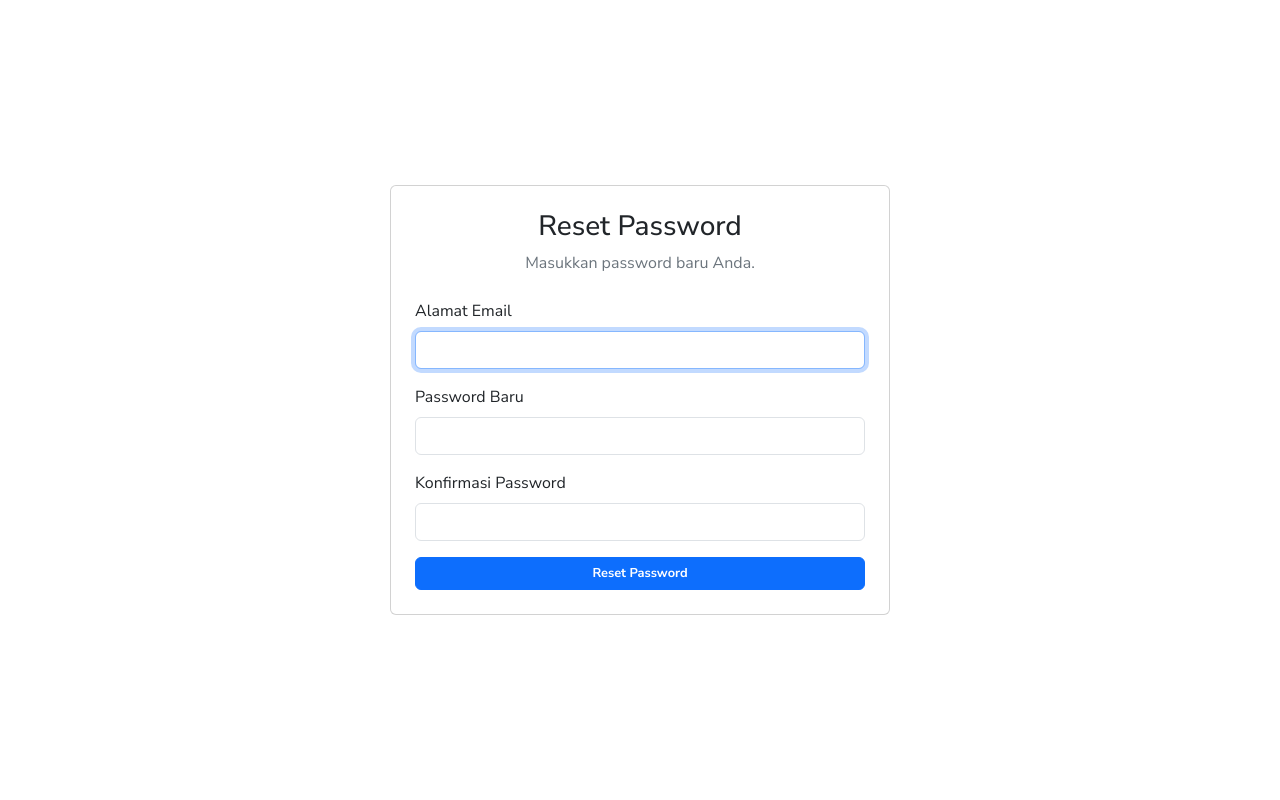
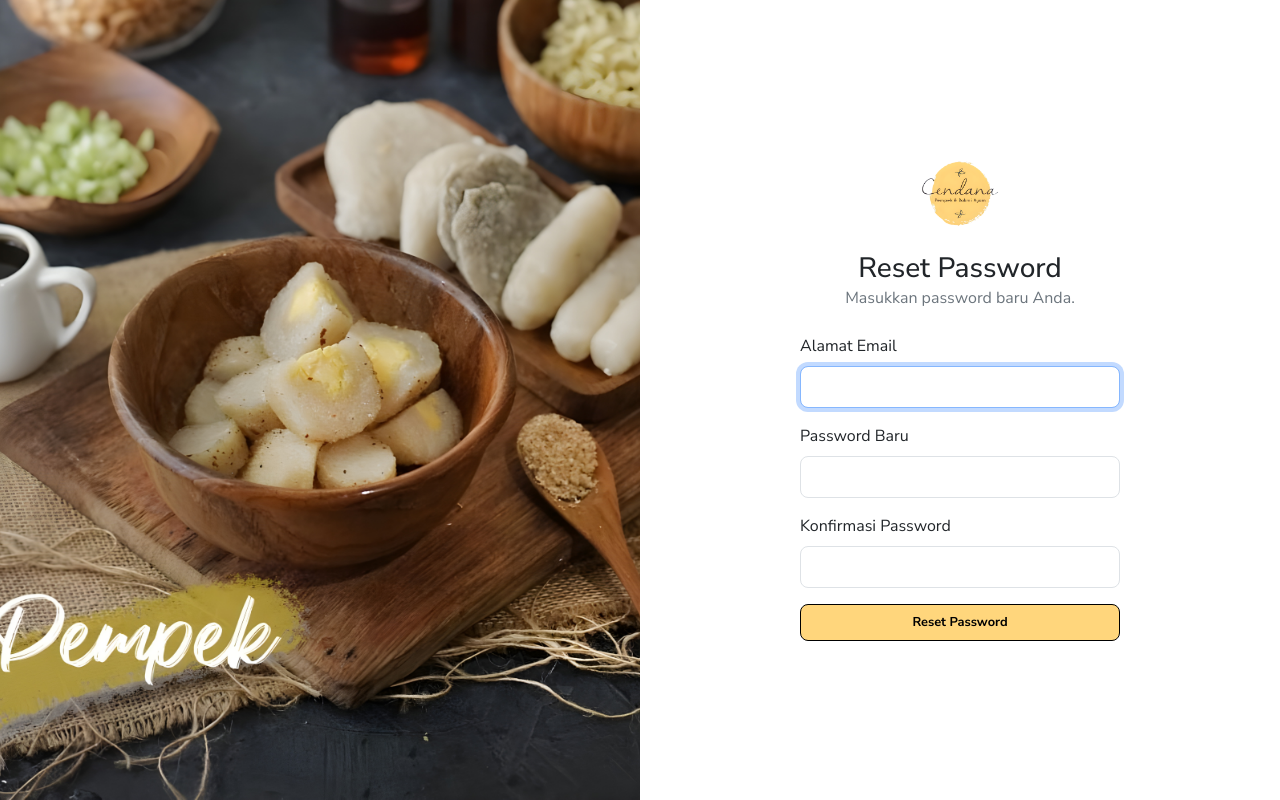
Before and after one commit to SukaMCD/Inceptum, a Laravel app: page /password/reset/1 in a window 1280 px wide. Run offline with Laravel 12, Linux system fonts and the light colour scheme.

Commit message:
Reset UI

```diff
--- a/cendana/resources/views/auth/reset-password.blade.php
+++ b/cendana/resources/views/auth/reset-password.blade.php
@@ -1,23 +1,36 @@
 <!DOCTYPE html>
 <html lang="en">
+
 <head>
     <meta charset="UTF-8">
     <meta name="viewport" content="width=device-width, initial-scale=1.0">
     <title>Reset Password</title>
-    <link href="https://cdn.jsdelivr.net/npm/bootstrap@5.3.8/dist/css/bootstrap.min.css" rel="stylesheet">
+    <link rel="icon" type="image/png" href="{{ asset('images/favicon.png') }}">
+    <link href="https://cdn.jsdelivr.net/npm/bootstrap@5.3.8/dist/css/bootstrap.min.css" rel="stylesheet" xintegrity="sha384-sRIl4kxILFvY47J16cr9ZwB07vP4J8+LH7qKQnuqkuIAvNWLzeN8tE5YBujZqJLB" crossorigin="anonymous">
     <link rel="stylesheet" href="{{ asset('css/auth.css') }}">
 </head>
+
 <body>
-    <div class="container d-flex justify-content-center align-items-center vh-100">
-        <div class="card p-4" style="max-width: 500px; width: 100%;">
+    <div class="row vh-100 g-0">
+        <!-- Gambar -->
+        <div class="col-lg-6 position-relative d-none d-lg-block">
+            <div class="bg-holder"></div>
+        </div>
+        <!-- Gambar -->
+
+        <!-- Form Reset Password -->
+        <div class="col-lg-6">
+            <div class="row align-items-center justify-content-center h-100 g-0 px-4 px-sm-0">
+                <div class="col col-sm-6 col-lg-7 col-xl-6">
+
+                    <!-- Logo -->
+                    <a class="d-flex justify-content-center mb-4">
+                        <img src="{{ asset('images/logo_cendana.png') }}" alt="Kedai Cendana" width="80" draggable="false">
+                    </a>
+                    <!-- Logo -->
+
                     <h3 class="card-title text-center">Reset Password</h3>
                     <p class="text-center text-secondary mb-4">Masukkan password baru Anda.</p>
-
-            @if (session('status'))
-                <div class="alert alert-success" role="alert">
-                    {{ session('status') }}
-                </div>
-            @endif
 
                     <form method="POST" action="{{ route('password.store') }}">
                         @csrf
@@ -25,8 +38,7 @@
 
                         <div class="mb-3">
                             <label for="email" class="form-label">Alamat Email</label>
-                    <!-- Tambahkan 'readonly' di sini untuk mencegah email diubah -->
-                    <input type="email" class="form-control @error('email') is-invalid @enderror" id="email" name="email" value="{{ old('email', $request->email) }}" required autofocus readonly>
+                            <input type="email" class="form-control form-control-lg fs-6 @error('email') is-invalid @enderror" id="email" name="email" value="{{ old('email', $request->email) }}" required autofocus readonly>
                             @error('email')
                                 <div class="invalid-feedback">
                                     {{ $message }}
@@ -36,7 +48,7 @@
 
                         <div class="mb-3">
                             <label for="password" class="form-label">Password Baru</label>
-                    <input type="password" class="form-control @error('password') is-invalid @enderror" id="password" name="password" required>
+                            <input type="password" class="form-control form-control-lg fs-6 @error('password') is-invalid @enderror" id="password" name="password" required>
                             @error('password')
                                 <div class="invalid-feedback">
                                     {{ $message }}
@@ -46,12 +58,16 @@
 
                         <div class="mb-3">
                             <label for="password_confirmation" class="form-label">Konfirmasi Password</label>
-                    <input type="password" class="form-control" id="password_confirmation" name="password_confirmation" required>
+                            <input type="password" class="form-control form-control-lg fs-6" id="password_confirmation" name="password_confirmation" required>
                         </div>
 
-                <button type="submit" class="btn btn-primary w-100">Reset Password</button>
+                        <button type="submit" class="btn btn-primary btn-cendana btn-lg w-100">Reset Password</button>
                     </form>
                 </div>
             </div>
+        </div>
+    </div>
 </body>
+<script src="https://cdn.jsdelivr.net/npm/bootstrap@5.3.8/dist/js/bootstrap.bundle.min.js" xintegrity="sha384-FKyoEForCGlyvwx9Hj09JcYn3nv7wiPVlz7YYwJrWVcXK/BmnVDxM+D2scQbITxI" crossorigin="anonymous"></script>
+
 </html>
```
Lines whose indentation alone changed are shown as unchanged.
